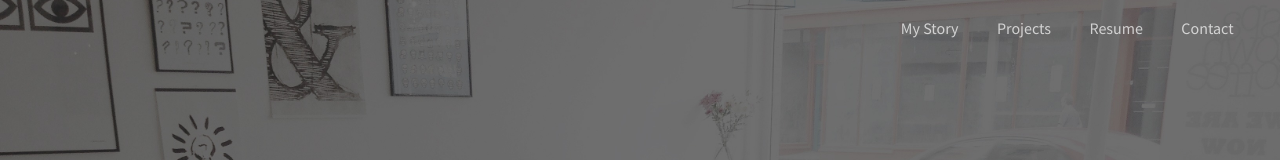
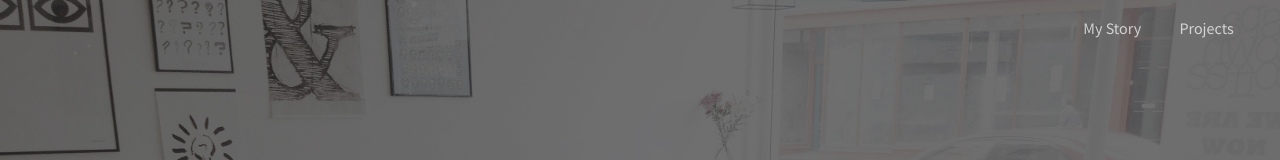
Before and after one commit to pengsw85/personal-website-test, a website: page index.html in a window 1280 px wide. Shown: the top 160 px of the page. Drawn offline with nearby package versions, Linux system fonts and the light colour scheme.

Commit message:
change navigation li

```diff
--- a/index.html
+++ b/index.html
@@ -37,12 +37,6 @@
                     </li>
                     <li class="nav-item">
                         <a class="nav-link" href="#projects">Projects</a>
-                    </li>
-                    <li class="nav-item">
-                        <a class="nav-link" href="#">Resume</a>
-                    </li>
-                    <li class="nav-item">
-                        <a class="nav-link" href="#">Contact</a>
                     </li>
 
                 </ul>
```
